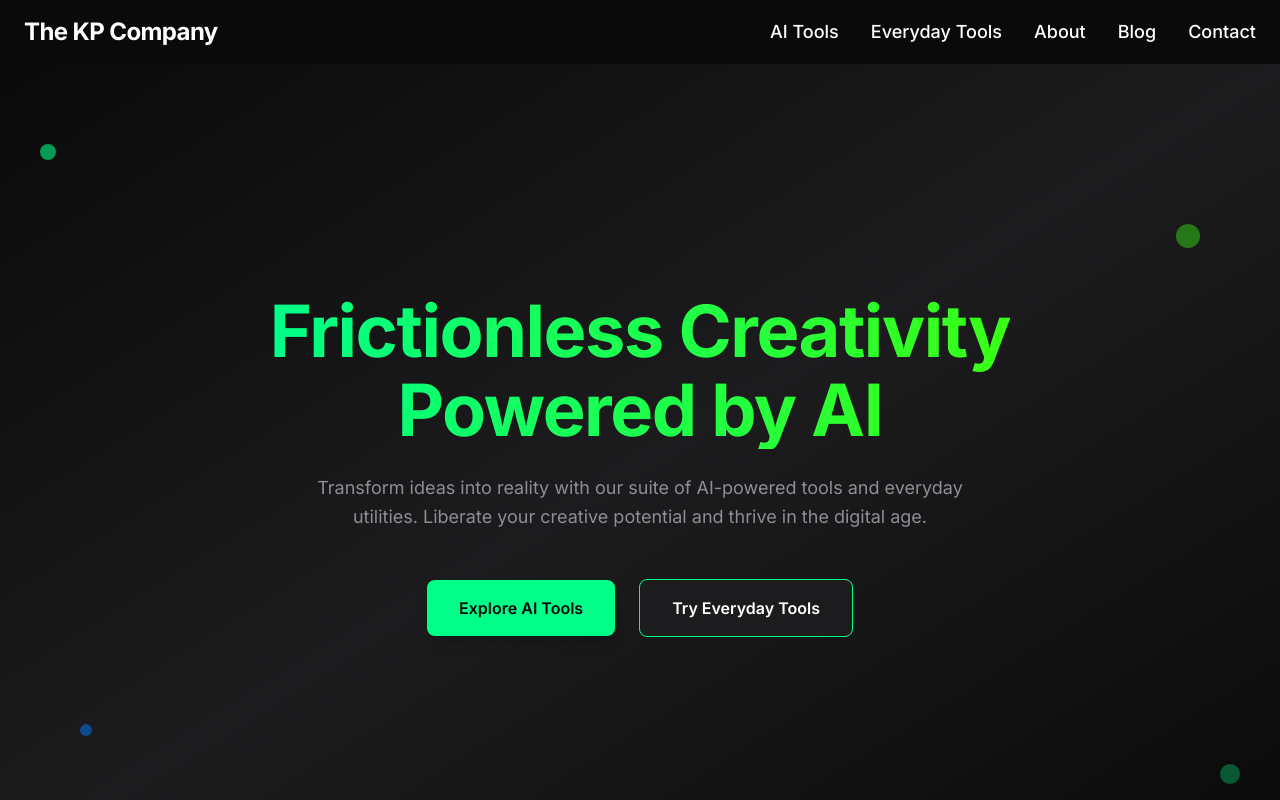
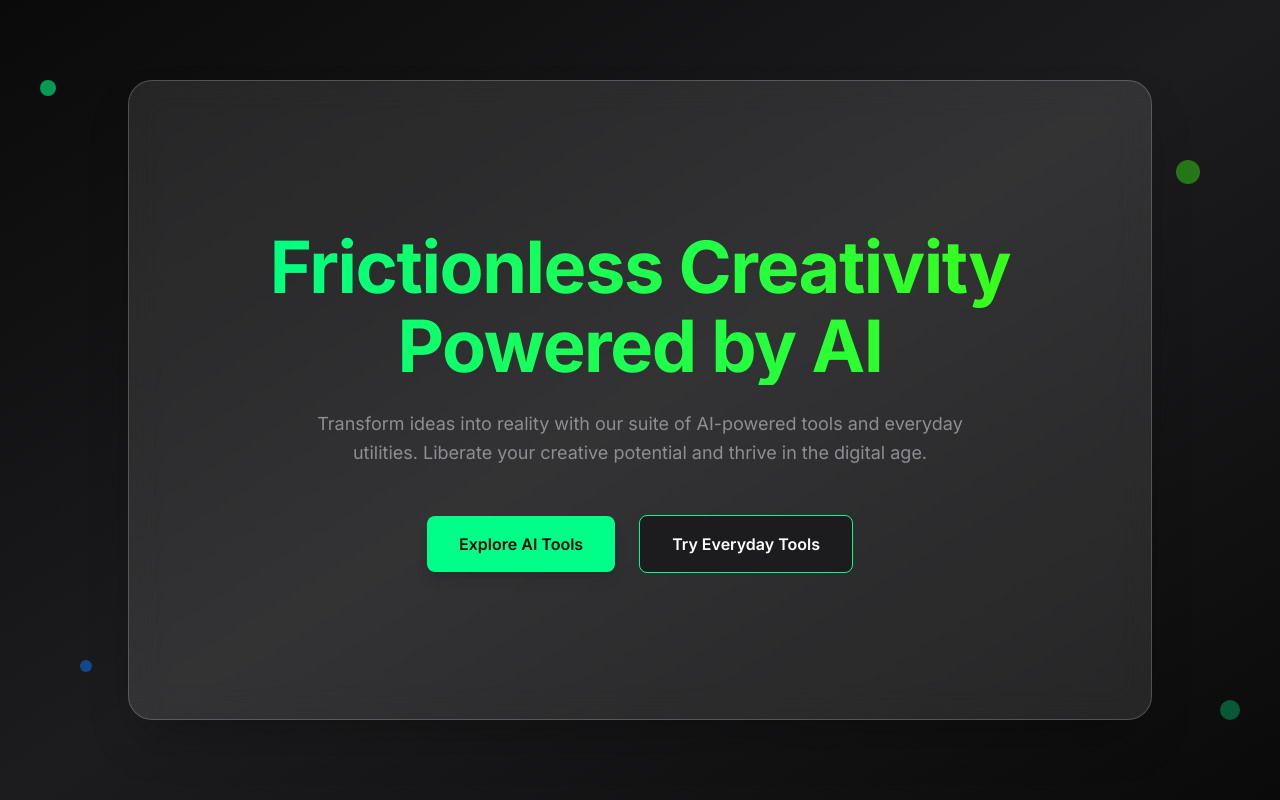
Before and after one commit to TheArtificialDev/TheKPCompany, a Next.js app: page / in a window 1280 px wide. Shown: the top 800 px of the page. Built offline with nearby package versions, Linux system fonts and the light colour scheme.

Commit message:
Hero section and Nav bar modifications

```diff
--- a/src/components/layout/Footer.tsx
+++ b/src/components/layout/Footer.tsx
@@ -59,8 +59,22 @@ export default function Footer() {
           </button>
         </form>
       </div>
-      <div className="text-center text-xs text-light-gray mt-8">
-        Liberate. Create. Thrive. &copy; {new Date().getFullYear()} The KP Company
+      <div className="flex flex-col md:flex-row md:justify-between md:items-center gap-6 mt-8">
+        <div className="text-center text-xs text-light-gray">
+          Liberate. Create. Thrive. &copy; {new Date().getFullYear()} The KP Company
+        </div>
+        <div className="flex flex-col gap-2 text-sm">
+          <span className="font-semibold">Contact</span>
+          <a href="mailto:info.thekp@gmail.com" className="hover:underline">info.thekp@gmail.com</a>
+          <div className="flex gap-4 mt-2">
+            <a href="https://x.com/TheKP_Company" target="_blank" rel="noopener noreferrer" aria-label="Twitter" className="hover:text-electric-blue transition-colors">
+              {/* Twitter SVG icon */}
+            </a>
+            <a href="https://www.linkedin.com/company/thekpcompany/" target="_blank" rel="noopener noreferrer" aria-label="LinkedIn" className="hover:text-electric-blue transition-colors">
+              {/* LinkedIn SVG icon */}
+            </a>
+          </div>
+        </div>
       </div>
     </footer>
   );
--- a/src/components/layout/Header.tsx
+++ b/src/components/layout/Header.tsx
@@ -1,6 +1,7 @@
 "use client";
 import Link from 'next/link';
-import { useState } from 'react';
+import { useState, useRef, useEffect } from 'react';
+import { usePathname } from 'next/navigation';
 
 const aiTools = [
   { name: 'Bookify', href: 'https://bookify.thekp.in' },
@@ -23,91 +24,99 @@ export default function Header() {
   const [mobileOpen, setMobileOpen] = useState(false);
   const [aiOpen, setAiOpen] = useState(false);
   const [everydayOpen, setEverydayOpen] = useState(false);
+  const [showNav, setShowNav] = useState(false);
+  // Timers for delayed close
+  const aiTimer = useRef<NodeJS.Timeout | null>(null);
+  const everydayTimer = useRef<NodeJS.Timeout | null>(null);
+  const pathname = usePathname();
+
+  useEffect(() => {
+    const handleScroll = () => {
+      if (window.scrollY > 10) {
+        setShowNav(true);
+      } else {
+        setShowNav(false);
+      }
+    };
+    window.addEventListener('scroll', handleScroll);
+    // Show nav if not on hero (e.g. on other pages)
+    handleScroll();
+    return () => window.removeEventListener('scroll', handleScroll);
+  }, []);
+
+  // Helper functions for AI Tools dropdown
+  const handleAiMouseEnter = () => {
+    if (aiTimer.current) clearTimeout(aiTimer.current);
+    if (everydayTimer.current) clearTimeout(everydayTimer.current);
+    setAiOpen(true);
+    setEverydayOpen(false); // Close other dropdown immediately
+  };
+  const handleAiMouseLeave = () => {
+    aiTimer.current = setTimeout(() => setAiOpen(false), 200);
+  };
+
+  // Helper functions for Everyday Tools dropdown
+  const handleEverydayMouseEnter = () => {
+    if (everydayTimer.current) clearTimeout(everydayTimer.current);
+    if (aiTimer.current) clearTimeout(aiTimer.current);
+    setEverydayOpen(true);
+    setAiOpen(false); // Close other dropdown immediately
+  };
+  const handleEverydayMouseLeave = () => {
+    everydayTimer.current = setTimeout(() => setEverydayOpen(false), 200);
+  };
+
+  // Navigation items
+  const navItems = [
+    { name: 'AI Tools', href: '/ai-tools' },
+    { name: 'Everyday Tools', href: '/everyday-tools' },
+    { name: 'About', href: '/about' },
+    { name: 'Blog', href: '/blog' },
+    { name: 'Contact', href: '/contact' },
+  ];
 
   return (
-    <header className="w-full bg-deep-space text-white py-4 px-6 flex items-center justify-between shadow-sm relative z-50">
-      <div className="font-bold text-2xl tracking-tight">
-        <Link href="/">The KP Company</Link>
-      </div>
-      <nav className="hidden md:flex gap-8 text-lg font-medium items-center">
-        <div className="relative group">
-          <button
-            className="hover:text-electric-lime focus:text-electric-lime focus:outline-none"
-            aria-haspopup="true"
-            aria-expanded={aiOpen}
-            onMouseEnter={() => setAiOpen(true)}
-            onMouseLeave={() => setAiOpen(false)}
-            onFocus={() => setAiOpen(true)}
-            onBlur={() => setAiOpen(false)}
-          >
-            AI Tools
-          </button>
-          {aiOpen && (
-            <div className="absolute left-0 mt-2 w-48 bg-charcoal rounded shadow-lg py-2" onMouseEnter={() => setAiOpen(true)} onMouseLeave={() => setAiOpen(false)}>
-              {aiTools.map((tool) => (
-                <Link key={tool.name} href={tool.href} target={tool.href.startsWith('http') ? '_blank' : undefined} rel="noopener noreferrer" className="block px-4 py-2 hover:bg-electric-lime/10 hover:text-electric-lime">
-                  {tool.name}
-                </Link>
-              ))}
-            </div>
-          )}
-        </div>
-        <div className="relative group">
-          <button
-            className="hover:text-electric-lime focus:text-electric-lime focus:outline-none"
-            aria-haspopup="true"
-            aria-expanded={everydayOpen}
-            onMouseEnter={() => setEverydayOpen(true)}
-            onMouseLeave={() => setEverydayOpen(false)}
-            onFocus={() => setEverydayOpen(true)}
-            onBlur={() => setEverydayOpen(false)}
-          >
-            Everyday Tools
-          </button>
-          {everydayOpen && (
-            <div className="absolute left-0 mt-2 w-56 bg-charcoal rounded shadow-lg py-2" onMouseEnter={() => setEverydayOpen(true)} onMouseLeave={() => setEverydayOpen(false)}>
-              {everydayTools.map((tool) => (
-                <Link key={tool.name} href={tool.href} target={tool.href.startsWith('http') ? '_blank' : undefined} rel="noopener noreferrer" className="block px-4 py-2 hover:bg-electric-lime/10 hover:text-electric-lime">
-                  {tool.name}
-                </Link>
-              ))}
-            </div>
-          )}
-        </div>
-        <Link href="/about" className="hover:text-electric-lime">About</Link>
-        <Link href="/blog" className="hover:text-electric-lime">Blog</Link>
-        <Link href="/contact" className="hover:text-electric-lime">Contact</Link>
-      </nav>
-      <button
-        className="md:hidden text-white"
-        aria-label="Open navigation menu"
-        onClick={() => setMobileOpen((v) => !v)}
+    showNav ? (
+      <header
+        className={
+          "fixed left-1/2 top-8 transform -translate-x-1/2 z-50 transition-all duration-300 opacity-100 pointer-events-auto"
+        }
+        aria-hidden={!showNav}
+        style={{ width: 'min(96vw, 1100px)' }}
       >
-        <svg width="28" height="28" fill="none" stroke="currentColor" strokeWidth="2" viewBox="0 0 24 24"><path d="M4 6h16M4 12h16M4 18h16"/></svg>
-      </button>
-      {mobileOpen && (
-        <div className="absolute top-full left-0 w-full bg-charcoal text-white flex flex-col py-4 px-6 md:hidden shadow-lg z-50 animate-fade-in">
-          <Link href="/ai-tools" className="py-2 hover:text-electric-lime" onClick={() => setMobileOpen(false)}>AI Tools</Link>
-          <div className="pl-4">
-            {aiTools.slice(0, 3).map((tool) => (
-              <Link key={tool.name} href={tool.href} target={tool.href.startsWith('http') ? '_blank' : undefined} rel="noopener noreferrer" className="block py-1 text-sm hover:text-electric-lime" onClick={() => setMobileOpen(false)}>
-                {tool.name}
+        <div className="w-full flex items-center justify-between relative">
+          <div className="font-bold text-2xl tracking-tight text-white drop-shadow-lg select-none">
+            <Link href="/">The KP Company</Link>
+          </div>
+          <nav className="hidden md:flex gap-2 text-lg font-medium items-center relative px-2 py-2 bg-white/20 backdrop-blur-2xl rounded-2xl shadow-2xl border border-white/30" style={{minHeight:'60px'}}>
+            {/* Frosted highlight for active tab */}
+            <div
+              className="absolute top-2 left-0 h-[44px] w-[120px] rounded-xl bg-white/60 shadow-lg backdrop-blur-2xl transition-all duration-300 ease-in-out z-0"
+              style={{
+                transform: `translateX(${(() => {
+                  const idx = navItems.findIndex(item => pathname.startsWith(item.href));
+                  return idx >= 0 ? idx * 124 : 0;
+                })()}px)`
+              }}
+            />
+            {navItems.map((item, idx) => (
+              <Link
+                key={item.name}
+                href={item.href}
+                className={`relative z-10 px-5 py-2 rounded-xl transition-colors duration-200 font-semibold ${pathname.startsWith(item.href) ? 'text-deep-space' : 'text-white/90 hover:text-electric-lime'}`}
+                style={{
+                  background: pathname.startsWith(item.href) ? 'rgba(255,255,255,0.7)' : 'transparent',
+                  boxShadow: pathname.startsWith(item.href) ? '0 2px 16px 0 rgba(255,255,255,0.15)' : undefined,
+                  backdropFilter: pathname.startsWith(item.href) ? 'blur(8px)' : undefined,
+                  transition: 'background 0.3s, color 0.3s',
+                }}
+              >
+                {item.name}
               </Link>
             ))}
-          </div>
-          <Link href="/everyday-tools" className="py-2 hover:text-electric-lime" onClick={() => setMobileOpen(false)}>Everyday Tools</Link>
-          <div className="pl-4">
-            {everydayTools.slice(0, 4).map((tool) => (
-              <Link key={tool.name} href={tool.href} target={tool.href.startsWith('http') ? '_blank' : undefined} rel="noopener noreferrer" className="block py-1 text-sm hover:text-electric-lime" onClick={() => setMobileOpen(false)}>
-                {tool.name}
-              </Link>
-            ))}
-          </div>
-          <Link href="/about" className="py-2 hover:text-electric-lime" onClick={() => setMobileOpen(false)}>About</Link>
-          <Link href="/blog" className="py-2 hover:text-electric-lime" onClick={() => setMobileOpen(false)}>Blog</Link>
-          <Link href="/contact" className="py-2 hover:text-electric-lime" onClick={() => setMobileOpen(false)}>Contact</Link>
+          </nav>
         </div>
-      )}
-    </header>
+      </header>
+    ) : null
   );
 }
--- a/src/components/sections/HeroSection.tsx
+++ b/src/components/sections/HeroSection.tsx
@@ -2,8 +2,20 @@ import Link from 'next/link';
 
 export default function HeroSection() {
   return (
-    <section className="relative min-h-screen flex flex-col justify-center items-center px-6 py-20 bg-gradient-to-br from-deep-space via-charcoal to-deep-space overflow-hidden">
-      <div className="max-w-4xl mx-auto text-center z-10">
+    <section className="relative min-h-screen flex flex-col justify-center items-center px-0 py-0 bg-gradient-to-br from-deep-space via-charcoal to-deep-space overflow-hidden">
+      {/* Frosted glass effect container, 80% of viewport width and height, centered */}
+      <div
+        className="relative z-10 rounded-3xl bg-white/10 backdrop-blur-lg shadow-2xl flex flex-col items-center border border-white/20"
+        style={{
+          width: '80vw',
+          height: '80vh',
+          display: 'flex',
+          justifyContent: 'center',
+          alignItems: 'center',
+          margin: 'auto',
+        }}
+      >
+        <div className="w-full max-w-4xl mx-auto text-center px-4 sm:px-8">
           <h1 className="text-h1 font-bold mb-6 bg-gradient-to-r from-electric-lime to-neon-green bg-clip-text text-transparent">
             Frictionless Creativity
             <br />
@@ -28,6 +40,7 @@ export default function HeroSection() {
             </Link>
           </div>
         </div>
+      </div>
       {/* Animated floating shapes */}
       <div className="absolute inset-0 overflow-hidden pointer-events-none z-0">
         <div className="absolute top-20 left-10 w-4 h-4 bg-electric-lime rounded-full opacity-60 animate-pulse"></div>
```
Lines whose indentation alone changed are shown as unchanged.
